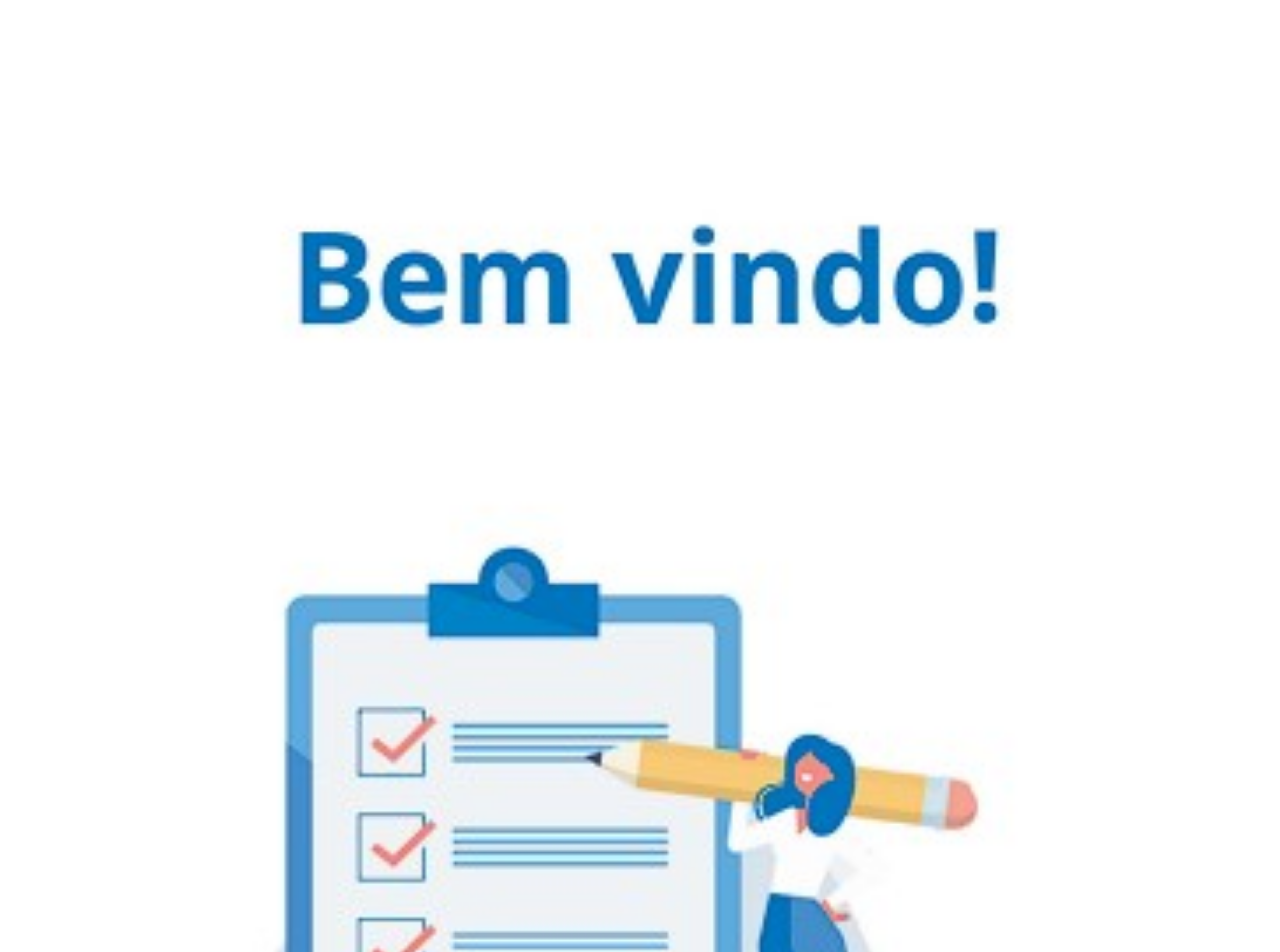
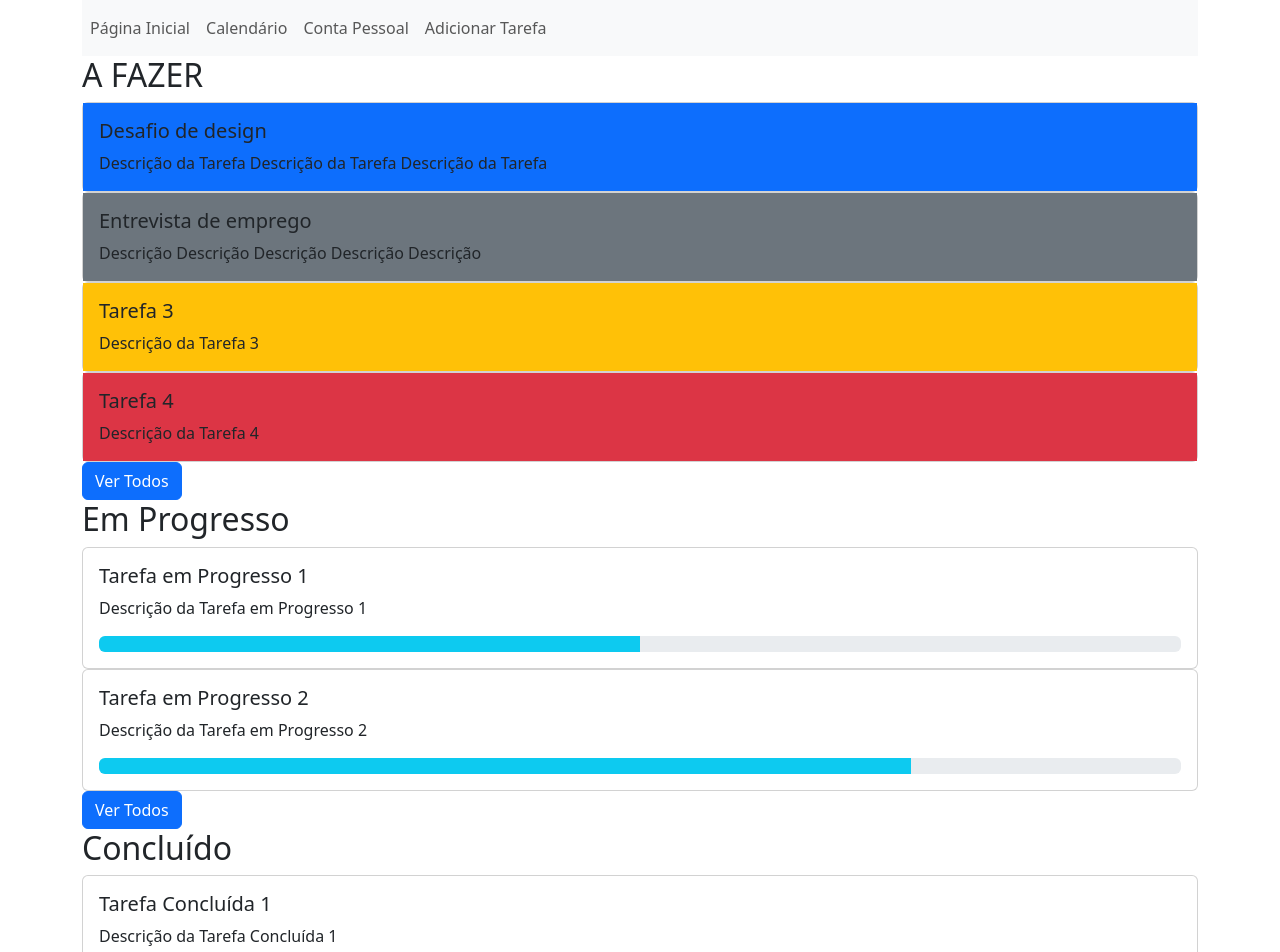
Before and after one commit to glauciobreno/gerenciador-de-tarefas, an Angular app: page /principal in a window 1280 px wide. Before the commit this address led to /boas-vindas. Shown: the top 952 px of the page. Built offline with nearby package versions, Linux system fonts and the light colour scheme.

Commit message:
configuração inicial da tela principal, ajustado barra de progresso, cards e tarefas concluidas.

```diff
--- a/src/app/app-routing.module.ts
+++ b/src/app/app-routing.module.ts
@@ -3,13 +3,15 @@ import { Route, RouterModule } from '@angular/router';
 import { LoginComponent } from './login/login.component';
 import { BoasVindasComponent } from './boas-vindas/boas-vindas.component';
 import { CadastroComponent } from './cadastro/cadastro.component';
+import { TelaPrincipalComponent } from './tela-principal/tela-principal.component';
 
 const routes: Route[] = [
   { path: '', redirectTo: 'boas-vindas', pathMatch: 'full' },
   { path: 'login', component: LoginComponent },
   { path: 'cadastro', component: CadastroComponent },
+  { path: 'principal', component: TelaPrincipalComponent },
   { path: 'boas-vindas', component: BoasVindasComponent },
-  { path: '**', redirectTo: 'boas-vindas' }, // Redireciona para 'boas-vindas' em caso de URL inválida
+  { path: '**', redirectTo: 'login' }, // Redireciona para 'boas-vindas' em caso de URL inválida
 ];
 
 @NgModule({
--- a/src/app/app.module.ts
+++ b/src/app/app.module.ts
@@ -8,6 +8,7 @@ import { FormsModule } from '@angular/forms';
 import { BoasVindasComponent } from './boas-vindas/boas-vindas.component';
 import { CadastroComponent } from './cadastro/cadastro.component';
 import { CommonModule } from '@angular/common';
+import { TelaPrincipalComponent } from './tela-principal/tela-principal.component';
 
 @NgModule({
   declarations: [
@@ -15,6 +16,7 @@ import { CommonModule } from '@angular/common';
     LoginComponent,
     BoasVindasComponent,
     CadastroComponent,
+    TelaPrincipalComponent,
   ],
   imports: [
     BrowserModule,
--- /dev/null
+++ b/src/app/tela-principal/tela-principal.component.html
@@ -0,0 +1,55 @@
+<div class="container">
+  <nav class="navbar navbar-expand navbar-light bg-light">
+    <div class="collapse navbar-collapse" id="navbarNav">
+      <ul class="navbar-nav">
+        <li class="nav-item">
+          <a class="nav-link" [routerLink]="'/'">Página Inicial</a>
+        </li>
+        <li class="nav-item">
+          <a class="nav-link" [routerLink]="'/calendario'">Calendário</a>
+        </li>
+        <li class="nav-item">
+          <a class="nav-link" [routerLink]="'/conta'">Conta Pessoal</a>
+        </li>
+        <li class="nav-item">
+          <a class="nav-link" [routerLink]="'/adicionar-tarefa'">Adicionar Tarefa</a>
+        </li>
+      </ul>
+    </div>
+  </nav>
+  <h2>A FAZER</h2>
+  <div class="card-columns">
+    <div class="card" *ngFor="let tarefa of tarefas">
+      <div class="card-body" [ngClass]="tarefa.tipo">
+        <h5 class="card-title">{{ tarefa.titulo }}</h5>
+        <p class="card-text">{{ tarefa.descricao }}</p>
+      </div>
+    </div>
+  </div>
+  <button class="btn btn-primary" (click)="showAllTasks()">Ver Todos</button>
+
+  <h2>Em Progresso</h2>
+  <div class="card-columns">
+    <div class="card" *ngFor="let tarefa of emProgressoTarefa">
+      <div class="card-body">
+        <h5 class="card-title">{{ tarefa.titulo }}</h5>
+        <p class="card-text">{{ tarefa.descricao }}</p>
+        <div class="progress">
+          <div class="progress-bar bg-info" [style.width.%]="tarefa.completo"></div>
+        </div>
+      </div>
+    </div>
+  </div>
+  <button class="btn btn-primary" (click)="showInProgressTasks()">Ver Todos</button>
+
+  <h2>Concluído</h2>
+  <div class="card-columns">
+    <div class="card" *ngFor="let tarefa of tarefasCompletas">
+      <div class="card-body">
+        <h5 class="card-title">{{ tarefa.titulo }}</h5>
+        <p class="card-text">{{ tarefa.descricao }}</p>
+        <i class="bi bi-check-circle-fill text-success"></i>
+      </div>
+    </div>
+  </div>
+</div>
--- /dev/null
+++ b/src/app/tela-principal/tela-principal.component.ts
@@ -0,0 +1,63 @@
+import { Component } from '@angular/core';
+
+@Component({
+  selector: 'app-tela-principal',
+  templateUrl: './tela-principal.component.html',
+  styleUrls: ['./tela-principal.component.css'],
+})
+export class TelaPrincipalComponent {
+  tarefas: any[] = [
+    {
+      titulo: 'Desafio de design',
+      descricao: 'Descrição da Tarefa Descrição da Tarefa Descrição da Tarefa',
+      tipo: 'bg-primary',
+    },
+    {
+      titulo: 'Entrevista de emprego',
+      descricao: 'Descrição Descrição Descrição Descrição Descrição',
+      tipo: 'bg-secondary',
+    },
+    {
+      titulo: 'Tarefa 3',
+      descricao: 'Descrição da Tarefa 3',
+      tipo: 'bg-warning',
+    },
+    {
+      titulo: 'Tarefa 4',
+      descricao: 'Descrição da Tarefa 4',
+      tipo: 'bg-danger',
+    },
+  ];
+
+  emProgressoTarefa: any[] = [
+    {
+      titulo: 'Tarefa em Progresso 1',
+      descricao: 'Descrição da Tarefa em Progresso 1',
+      completo: 50,
+    },
+    {
+      titulo: 'Tarefa em Progresso 2',
+      descricao: 'Descrição da Tarefa em Progresso 2',
+      completo: 75,
+    },
+  ];
+
+  tarefasCompletas: any[] = [
+    {
+      titulo: 'Tarefa Concluída 1',
+      descricao: 'Descrição da Tarefa Concluída 1',
+    },
+    {
+      titulo: 'Tarefa Concluída 2',
+      descricao: 'Descrição da Tarefa Concluída 2',
+    },
+  ];
+
+  showAllTasks() {
+    console.log('Ver todos os cards de tarefas a fazer');
+  }
+
+  showInProgressTasks() {
+    console.log('Ver todos os cards de tarefas em progresso');
+  }
+}
```
Also changed, not shown: src/app/tela-principal/tela-principal.component.css (added), 1 other file (tests, documents, lock files or other folders).
